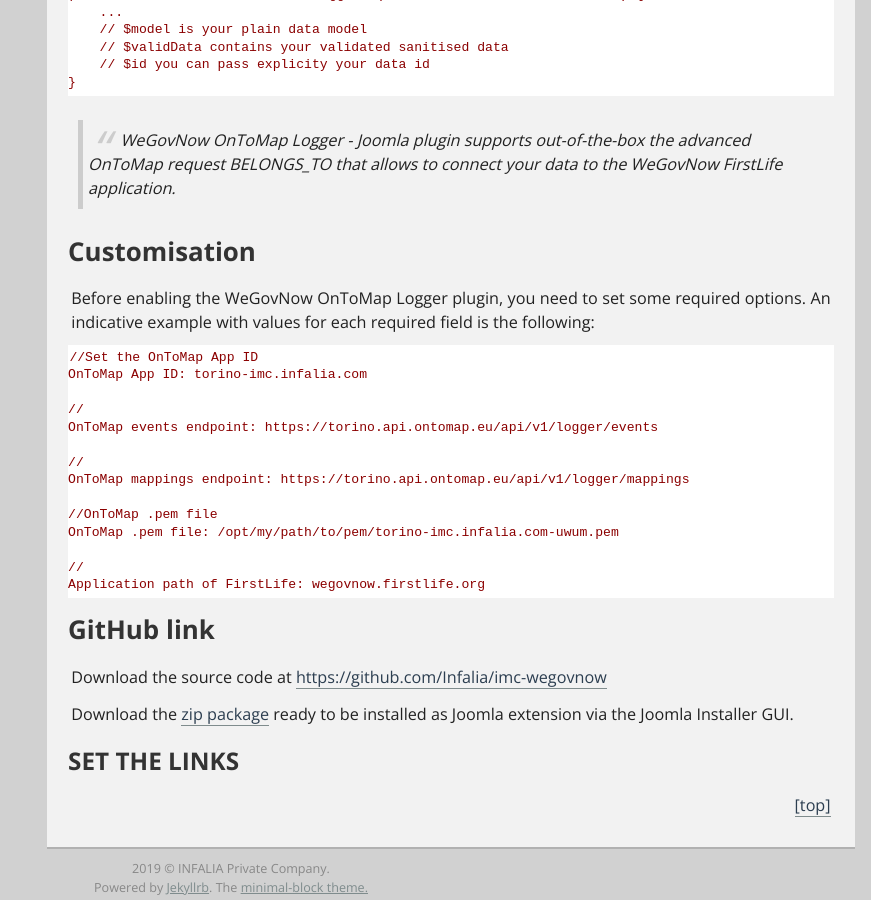
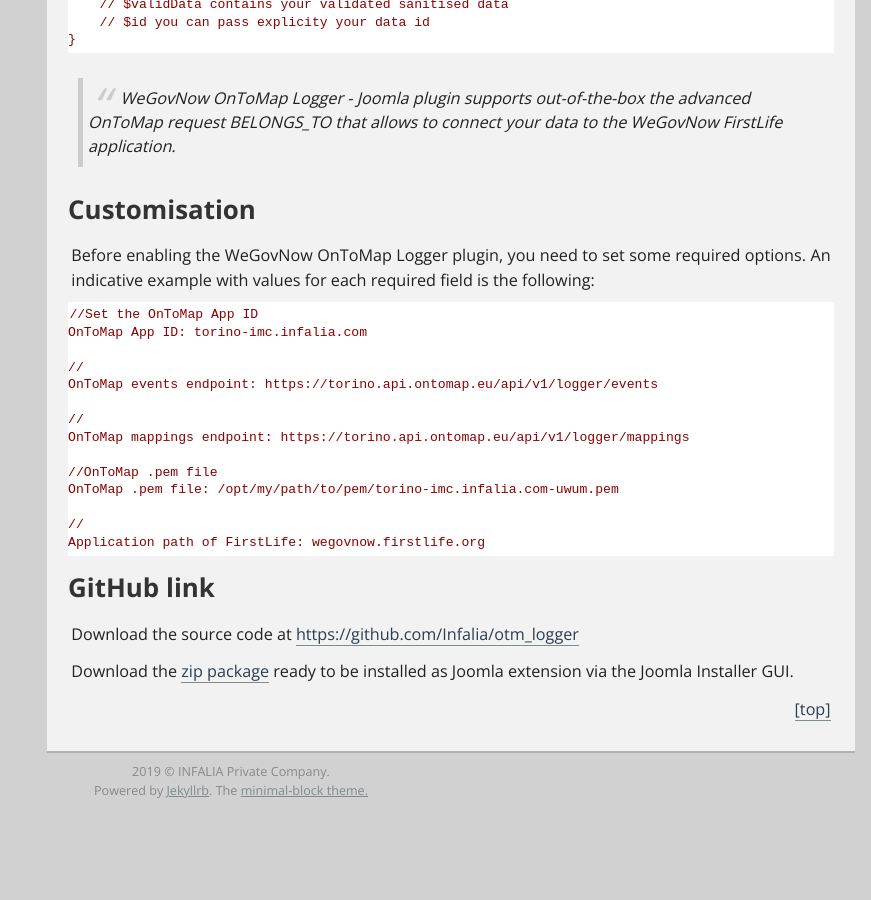
Before and after one commit to Infalia/wegovnow, a Jekyll site: the page built from _posts/2019-03-13-wgn-otm-logger.md, in a window 1280 px wide and 900 px high, scrolled down 1027 px. Shown: the whole window, without its empty margins (409-1280 px from the left). Built offline with Jekyll 4.4.1, drawn with Linux system fonts in a browser that asks for light colours; after the commit the page ends 1831 px from its top, so only the background shows below that; some of the changed text lies outside the part shown.

Commit message:
Set correct links in OnToMap plugin

```diff
--- a/_posts/2019-03-13-wgn-otm-logger.md
+++ b/_posts/2019-03-13-wgn-otm-logger.md
@@ -67,8 +65,6 @@
 
 GitHub link
 ----------------
-Download the source code at [https://github.com/Infalia/imc-wegovnow](https://github.com/Infalia/imc-wegovnow)
+Download the source code at [https://github.com/Infalia/otm_logger](https://github.com/Infalia/otm_logger)
 
-Download the [zip package](https://github.com/Infalia/imc-wegovnow/archive/master.zip) ready to be installed as Joomla extension via the Joomla Installer GUI.
-
-### SET THE LINKS
+Download the [zip package](https://github.com/Infalia/otm_logger/archive/master.zip) ready to be installed as Joomla extension via the Joomla Installer GUI.
```
Also changed, not shown: other parts of _posts/2019-03-13-wgn-otm-logger.md (+1 -3 lines).
